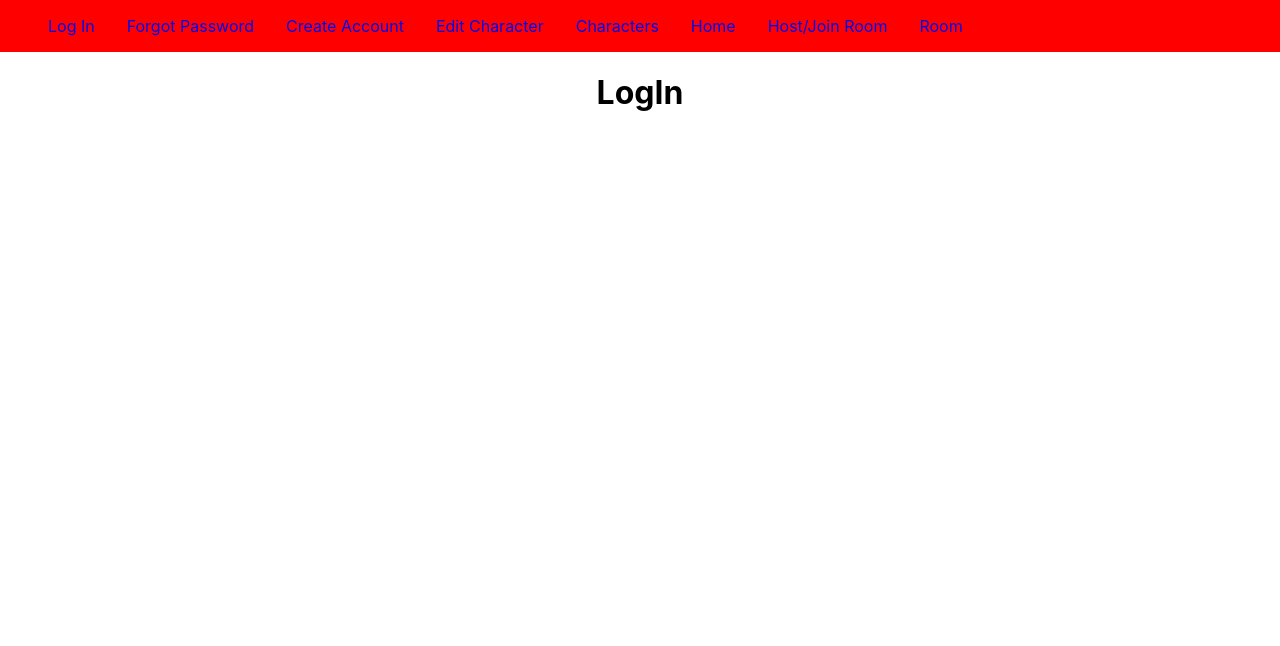
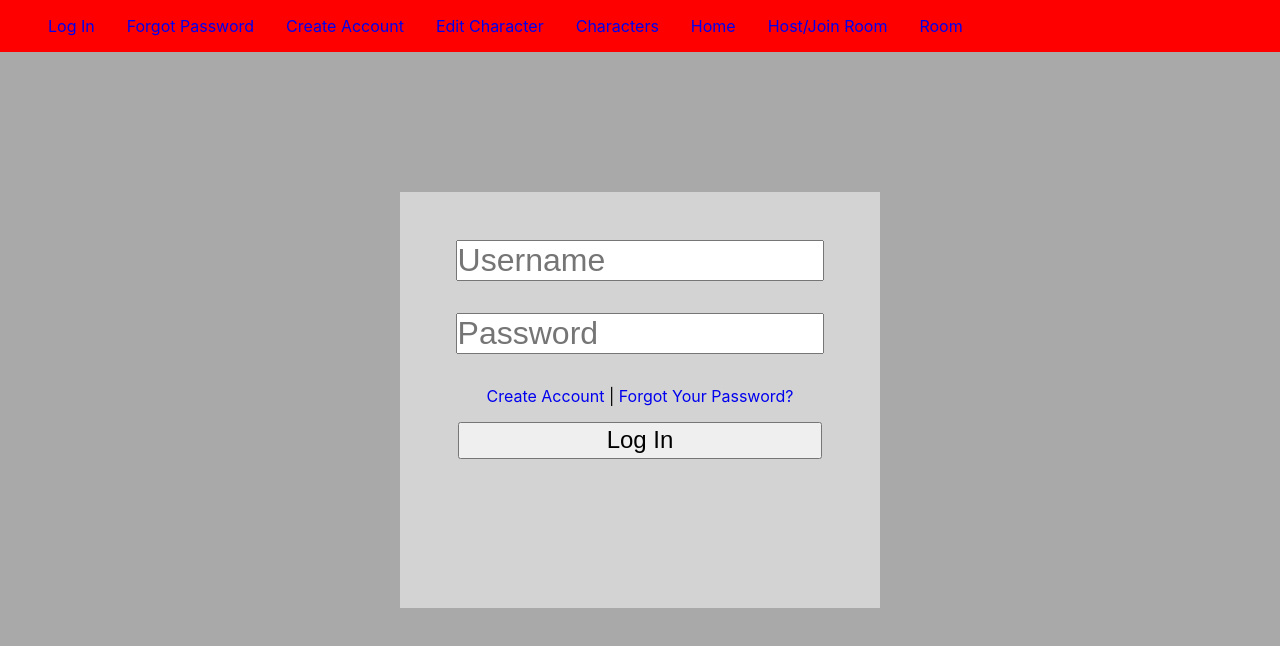
Before and after one commit to zfawcette/CriticalInitiative, a React (Create React App) app: page / in a window 1280 px wide. Shown: the top 646 px of the page. Built offline with nearby package versions, Linux system fonts and the light colour scheme.

Commit message:
Log In Page Framework added, also changed some of the base App css

```diff
--- a/src/App.css
+++ b/src/App.css
@@ -1,38 +1,4 @@
-.App {
-  text-align: center;
+body{
+    background-color: darkgrey;
+    text-align: center;
 }
-
-.App-logo {
-  height: 40vmin;
-  pointer-events: none;
-}
-
-@media (prefers-reduced-motion: no-preference) {
-  .App-logo {
-    animation: App-logo-spin infinite 20s linear;
-  }
-}
-
-.App-header {
-  background-color: #282c34;
-  min-height: 100vh;
-  display: flex;
-  flex-direction: column;
-  align-items: center;
-  justify-content: center;
-  font-size: calc(10px + 2vmin);
-  color: white;
-}
-
-.App-link {
-  color: #61dafb;
-}
-
-@keyframes App-logo-spin {
-  from {
-    transform: rotate(0deg);
-  }
-  to {
-    transform: rotate(360deg);
-  }
-}
--- a/src/components/LogIn/LogIn.css
+++ b/src/components/LogIn/LogIn.css
@@ -0,0 +1,22 @@
+.FlexForm{
+    display: flex;
+    flex-direction: column;
+    align-items: center;
+    width: 30%;
+    height: 40%;
+    padding: 3em;
+    background-color: lightgrey;
+    margin: auto;
+    position: fixed;
+    top: 0;
+    bottom: 0;
+    right: 0;
+    left: 0;
+}
+
+.FlexItem{
+    margin-bottom: 1em;
+    padding: 0;
+    font-size: 2em;
+    width: 95%;
+}
--- a/src/components/LogIn/LogIn.js
+++ b/src/components/LogIn/LogIn.js
@@ -1,10 +1,21 @@
 import React from 'react';
 import './LogIn.css';
+import { Link } from 'react-router-dom';
 
 function LogIn() {
   return (
     <div>
-          <h1>LogIn</h1>
+          <div>
+              <form method="post" className="FlexForm">
+                  <input type="text" placeholder="Username" className="FlexItem"></input>
+                  <input type="password" placeholder="Password" className="FlexItem"></input>
+                  <div className="FlexItem" style={{fontSize: 1 + "em"}}>
+                      <Link style={{ textDecoration: "none" }} to="/createaccount">Create Account </Link> |
+                      <Link style={{ textDecoration: "none" }} to="/forgotpassword"> Forgot Your Password?</Link>
+                  </div>
+                  <input style={{fontSize: 1.5 + "em", padding: .1 + "em"}} type="submit" value="Log In" className="FlexItem"></input>
+              </form>
+          </div>
     </div>
   );
 }
```
